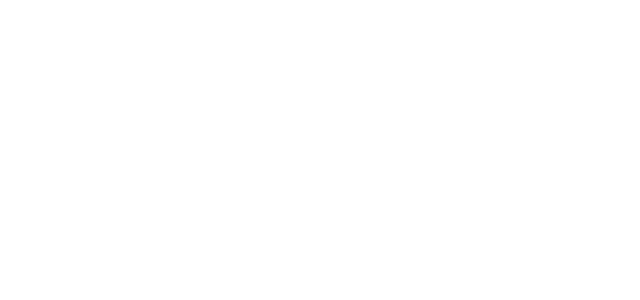
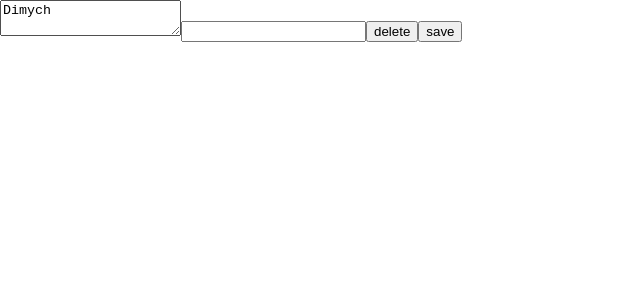
Before and after one commit to Anton-Osip/Native-JavaScript-TypeScript, a React (Create React App) app: page / in a window 1280 px wide. Shown: the top 300 px of the page, without its empty margins (0-640 px from the left). Built offline with nearby package versions, Linux system fonts and the light colour scheme.

Commit message:
06 - callback, onClick, onChange, onBlur

```diff
--- /dev/null
+++ b/src/Lesson06/06.tsx
@@ -0,0 +1,30 @@
+import {MouseEvent} from "react";
+
+export const User = () => {
+
+    const deleteUser = (event:MouseEvent<HTMLButtonElement>) => {
+        console.log("User deleted successfully.");
+    }
+
+    const saveUser = () => {
+        console.log("User saved successfully.");
+    }
+
+    const nameChanged = () => {
+        console.log("Name changed");
+    }
+
+    const focusLostHandler = () => {
+        console.log("Focus Lost");
+    }
+
+    return (
+        <div>
+            <textarea onChange = {nameChanged} onBlur = {focusLostHandler}>Dimych</textarea>
+
+            <input type = "text"/>
+
+            <button onClick = {deleteUser}>delete</button>
+            <button onClick = {saveUser}>save</button>
+        </div>)
+}
--- a/src/index.tsx
+++ b/src/index.tsx
@@ -3,12 +3,13 @@ import ReactDOM from 'react-dom/client';
 import './index.css';
 import App from './App';
 import reportWebVitals from './reportWebVitals';
+import {User} from "./Lesson06/06";
 
 const root = ReactDOM.createRoot(
     document.getElementById('root') as HTMLElement
 );
 root.render(
-    <App/>
+    <User/>
 );
 
 // If you want to start measuring performance in your app, pass a function
```
